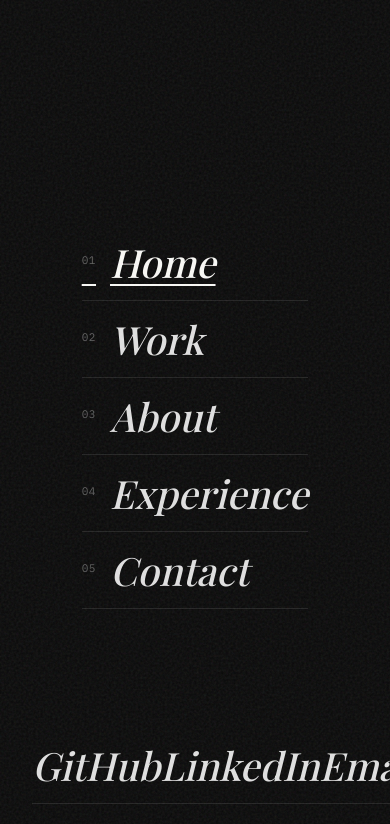
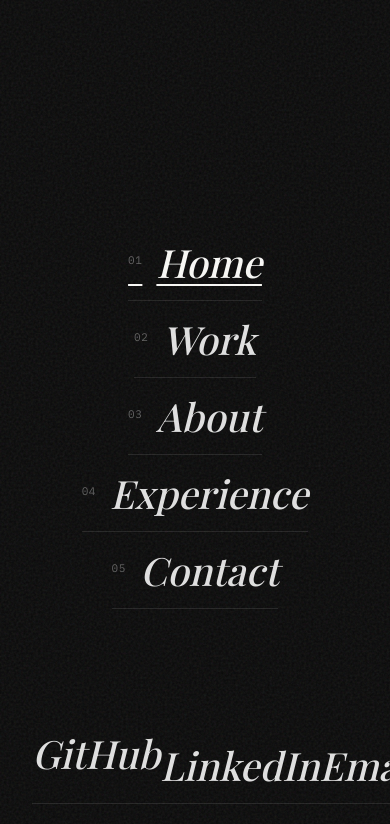
Before and after one commit to Amarthya-sg/portfolio-dev, a plain HTML site: page index.html in a window 390 px wide. Both pictures are taken after a click on the button "Toggle navigation menu". Shown: the top 824 px of the page. Drawn offline with nearby package versions, Linux system fonts and the light colour scheme; a web font is replaced by a local one.

Commit message:
flatten mobile takeover list to restore desktop horizontal spacing

```diff
--- a/css/style.css
+++ b/css/style.css
@@ -705,11 +705,6 @@ section {
     display: flex;
   }
 
-  .navlinks-list {
-    display: flex;
-    flex-direction: column;
-  }
-
   .navlinks a {
     font-family: 'Playfair Display', serif !important;
     font-weight: 500 !important;
@@ -726,7 +721,7 @@ section {
     transition: opacity 0.5s var(--ease), transform 0.5s var(--ease), color 0.2s ease !important;
   }
 
-  .navlinks-list a:first-child {
+  .navlinks a:first-of-type {
     padding-top: 0 !important;
   }
 
--- a/index.html
+++ b/index.html
@@ -18,13 +18,11 @@
   <nav>
     <div class="nav-mark">Amarthya <span>George</span></div>
     <div class="navlinks">
-      <div class="navlinks-list">
-        <a href="index.html" class="active"><span class="idx">01</span>Home</a>
-        <a href="work.html"><span class="idx">02</span>Work</a>
-        <a href="about.html"><span class="idx">03</span>About</a>
-        <a href="experience.html"><span class="idx">04</span>Experience</a>
-        <a href="contact.html"><span class="idx">05</span>Contact</a>
-      </div>
+      <a href="index.html" class="active"><span class="idx">01</span>Home</a>
+      <a href="work.html"><span class="idx">02</span>Work</a>
+      <a href="about.html"><span class="idx">03</span>About</a>
+      <a href="experience.html"><span class="idx">04</span>Experience</a>
+      <a href="contact.html"><span class="idx">05</span>Contact</a>
       <div class="nav-footer">
         <a href="https://github.com/Amarthya-sg" target="_blank" rel="noopener noreferrer">GitHub</a>
         <a href="https://linkedin.com/in/amarthya-sg" target="_blank" rel="noopener noreferrer">LinkedIn</a>
```
Also changed, not shown: about.html (+5 -7 lines), contact.html (+5 -7 lines), experience.html (+5 -7 lines), work.html (+5 -7 lines).
